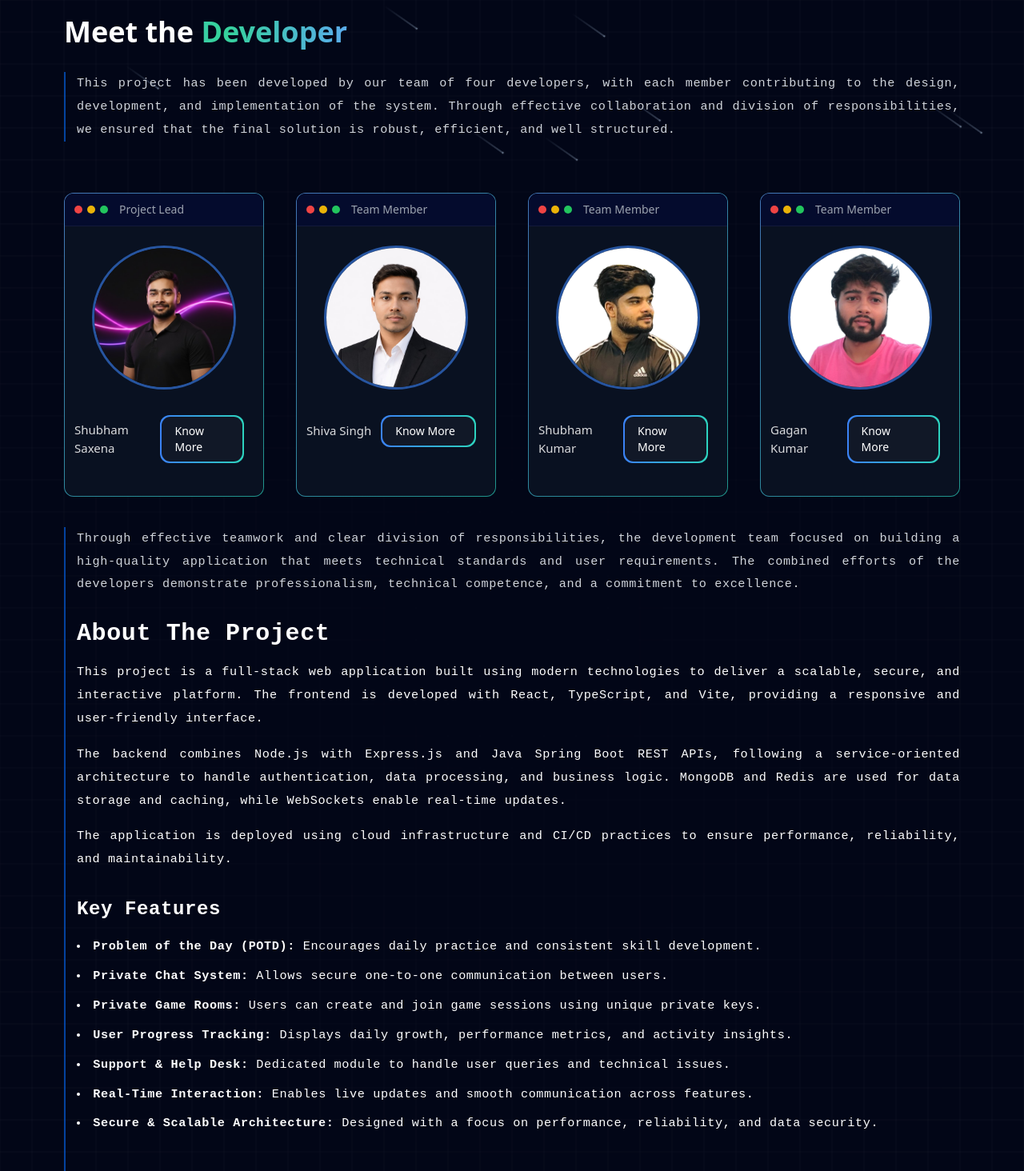
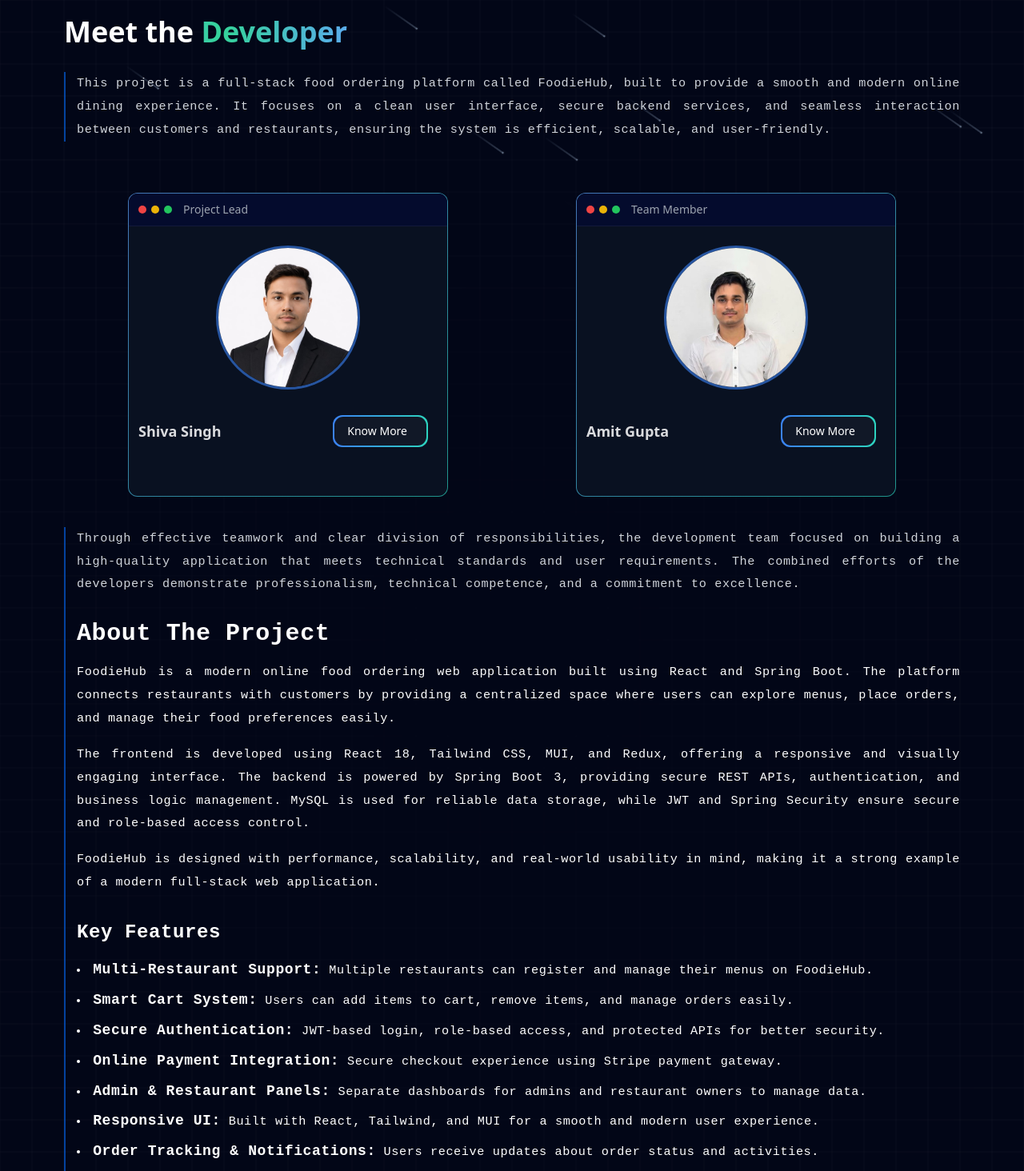
Before and after one commit to Shiva7011/Developer-page, a React (Vite) app: page / in a window 1280 px wide. Shown: the top 1464 px of the page at 80% size. Built offline with nearby package versions, Linux system fonts and the light colour scheme.

Commit message:
first commit

```diff
--- a/src/App.jsx
+++ b/src/App.jsx
@@ -3,8 +3,6 @@
 import Home from "./pages/Home/Home";
 import ShubhamHero from "./pages/ShubhamHero/ShubhamHero";
 import ShivaHero from "./pages/Shiva/ShivaHero";
-import GaganHero from "./pages/Gagan/GaganHero";
-import BhulvaHero from "./pages/bhulva/bhulvaHero";
 
 export default function App() {
   return (
@@ -13,8 +11,6 @@
         <Route path="/" element={<Home />} />
         <Route path="/shubhamhero" element={<ShubhamHero />} />
         <Route path="/shivahero" element={<ShivaHero />} />
-        <Route path="/gaganhero" element={<GaganHero />} />
-        <Route path="/bhulvahero" element={<BhulvaHero />} />
       </Routes>
     </BrowserRouter>
   );
--- a/src/pages/About/About.jsx
+++ b/src/pages/About/About.jsx
@@ -1,4 +1,4 @@
-import ShubhamImg from "@/assets/images/shubham.jpeg";
+import amitImg from "@/assets/images/amit.jpeg";
 
 export default function About() {
   return (
@@ -12,7 +12,7 @@
             <div className="relative mb-6 sm:mb-0">
               <div className="bg-linear-to-b aspect-76/59 relative rounded-2xl p-px from-zinc-300 to-transparent">
                 <img
-                  src={ShubhamImg}
+                  src={amitImg}
                   className="rounded-[15px] shadow block"
                   alt="payments illustration"
                   width={1207}
@@ -47,10 +47,9 @@
 
                   <div className="mt-6">
   <cite className="block font-medium text-white">
-    Shubham Saxena
+    Amit Gupta
   </cite>
 </div>
-
                 </blockquote>
               </div>
             </div>
--- a/src/pages/About/GaganAbout.jsx
+++ /dev/null
@@ -1,62 +0,0 @@
-import ShubhamImg from "@/assets/images/gagan.png";
-
-export default function About() {
-  return (
-    <>
-      <section id="about" className="py-16 md:py-32  text-white bg-[#04081A]">
-        <div className="mx-auto max-w-5xl space-y-8 px-6 md:space-y-16">
-          <h2 className="relative z-10 max-w-xl text-4xl font-medium lg:text-5xl text-white">
-            Developer, Designer, Creator
-          </h2>
-          <div className="grid gap-6 sm:grid-cols-2 md:gap-12 lg:gap-24">
-            <div className="relative mb-6 sm:mb-0">
-              <div className="bg-linear-to-b aspect-76/59 relative rounded-2xl p-px from-zinc-300 to-transparent">
-                <img
-                  src={ShubhamImg}
-                  className="rounded-[15px] shadow block"
-                  alt="payments illustration"
-                  width={1207}
-                  height={929}
-                />
-              </div>
-            </div>
-
-            <div className="relative space-y-4">
-              <p className="text-white">
-  Hello! I'm a Front-End Developer passionate about building clean,
-  responsive, and user-friendly web interfaces. I specialize in
-  JavaScript and modern front-end frameworks to create visually
-  appealing and performant web experiences.
-</p>
-
-<p className="text-white">
-  My focus is on translating designs into interactive applications,
-  ensuring accessibility, responsiveness, and smooth user interactions.
-  I enjoy crafting interfaces that are both functional and aesthetically
-  refined across different devices and screen sizes.
-</p>
-
-<div className="pt-6">
-  <blockquote className="border-l-4 border-gray-300 pl-4">
-    <p className="text-white">
-      As a continuous learner, I stay updated with modern UI trends,
-      best practices, and performance optimization techniques to
-      deliver intuitive and engaging front-end solutions.
-    </p>
-
-
-                  <div className="mt-6">
-  <cite className="block font-medium text-white">
-    Gagan Kumar
-  </cite>
-</div>
-
-                </blockquote>
-              </div>
-            </div>
-          </div>
-        </div>
-      </section>
-    </>
-  );
-}
--- a/src/pages/About/bhulvaAbout.jsx
+++ /dev/null
@@ -1,60 +0,0 @@
-import bhulvaImg from "@/assets/images/bhulva.png";
-
-export default function bhulvaAbout() {
-  return (
-    <>
-      <section id="about" className="py-16 md:py-32  text-white bg-[#04081A]">
-        <div className="mx-auto max-w-5xl space-y-8 px-6 md:space-y-16">
-          <h2 className="relative z-10 max-w-xl text-4xl font-medium lg:text-5xl text-white">
-            Developer, Designer, Creator
-          </h2>
-          <div className="grid gap-6 sm:grid-cols-2 md:gap-12 lg:gap-24">
-            <div className="relative mb-6 sm:mb-0">
-              <div className="bg-linear-to-b aspect-76/59 relative rounded-2xl p-px from-zinc-300 to-transparent">
-                <img
-                  src={bhulvaImg}
-                  className="rounded-[15px] shadow block"
-                  alt="payments illustration"
-                  width={1207}
-                  height={929}
-                />
-              </div>
-            </div>
-
-            <div className="relative space-y-4">
-              <p className="text-white">
-  Hello! I’m a Front-End Developer with a strong passion for building clean, responsive,
-  and user-friendly web interfaces. I specialize in JavaScript and modern front-end technologies,
-  focusing on transforming ideas and designs into interactive, high-quality web experiences that users enjoy.
-</p>
-
-<p className="text-white">
- My work emphasizes creating intuitive user interfaces with a strong attention to detail, performance
-  optimization, and accessibility. I strive to ensure that applications look and function consistently across
- different devices, browsers, and screen sizes while maintaining clean and maintainable code.
-</p>
-
-<div className="pt-6">
-  <blockquote className="border-l-4 border-gray-300 pl-4">
-    <p className="text-white">
-      As a continuous learner, I enjoy exploring new UI trends and
-      best practices to deliver polished and effective front-end
-      solutions.
-    </p>
-
-
-                  <div className="mt-6">
-  <cite className="block font-medium text-white">
-    Shubham Kumar
-  </cite>
-</div>
-
-                </blockquote>
-              </div>
-            </div>
-          </div>
-        </div>
-      </section>
-    </>
-  );
-}
--- a/src/pages/Home/Home.jsx
+++ b/src/pages/Home/Home.jsx
@@ -2,10 +2,8 @@
 import Meteors from "@/components/ui/meteors";
 import GridBox from "@/components/GridBox";
 import HeroButton from "@/components/HeroButton";
-import shubhamImg from "@/assets/images/shubham.jpeg";
+import amitImg from "@/assets/images/amit.jpeg";
 import shivaImg from "@/assets/images/shivaimage.jpeg";
-import bhulvaImg from "@/assets/images/bhulva.png";
-import gaganImg from "@/assets/images/gagan.png";
 import { useNavigate } from "react-router-dom";
 import "@/assets/css/home-text.css";
 
@@ -50,8 +48,6 @@
 
   {/* INNER WRAPPER */}
  <div className="w-full max-w-[1400px] px-6 sm:px-12 lg:px-20 flex flex-col">
-
-
     <h2 className="pt-[20px] text-3xl sm:text-4xl font-semibold text-white mb-4">
   Meet the {" "}
   <span className="gradient-text">
@@ -62,47 +58,37 @@
 
     {/* PARAGRAPH */}
     <p className="home-description  mb-16">
-      This project has been developed by our team of four developers,
-       with each member contributing to the design, development, and implementation of the system.
-        Through effective collaboration and division of responsibilities, we ensured that the final solution is robust,
-         efficient, and well structured.
+      This project is a full-stack food ordering platform called FoodieHub,
+       built to provide a smooth and modern online dining experience. It focuses on a clean user interface,
+        secure backend services, and seamless interaction between customers and restaurants, ensuring the system is efficient,
+        scalable, and user-friendly.
     </p>
 
     {/* GRID */}
-    <div className="grid grid-cols-1 sm:grid-cols-2 xl:grid-cols-4 gap-10 place-items-center">
+   <div className="flex justify-center items-center gap-40 flex-wrap">
 
-<GridBox title="Project Lead" image={shubhamImg} name="Shubham Saxena">
+
+<GridBox
+  title="Project Lead"  image={shivaImg} name={<span className="font-bold text-lg">Shiva Singh</span>}>
+
   <HeroButton
     size="sm"
     label="Know More"
-    onClick={() => navigate("/shubhamhero")}   // 👈 YAHI REDIRECT
+    onClick={() => navigate("/shivahero")}   // 👈 YAHI REDIRECT
   />
 </GridBox>
 
 
-<GridBox title="Team Member" image={shivaImg} name="Shiva Singh">
+<GridBox title="Team Member" image={amitImg} name={<span className="font-bold text-lg">Amit Gupta</span>}>
   <HeroButton
     label="Know More"
-    onClick={() =>  navigate("/shivahero")}
-  />
-</GridBox>
-
-<GridBox title="Team Member" image={bhulvaImg} name="Shubham Kumar">
-  <HeroButton
-    label="Know More"
-    onClick={() =>  navigate("/bhulvahero")}
-  />
-</GridBox>
-
-<GridBox title="Team Member" image={gaganImg} name="Gagan Kumar">
-  <HeroButton
-    label="Know More"
-    onClick={() => navigate("/gaganhero")}
+    onClick={() =>  navigate("/shubhamhero")}
   />
 </GridBox>
     </div> {/* grid */}
     <br></br>
     {/* 👇 PARAGRAPH BELOW GRID */}
+
 <p className="home-description home-description-bottom">
   Through effective teamwork and clear division of responsibilities, the
   development team focused on building a high-quality application that meets
@@ -120,22 +106,20 @@
 
   {/* ABOUT TEXT */}
   <p>
-    This project is a full-stack web application built using modern technologies
-    to deliver a scalable, secure, and interactive platform. The frontend is
-    developed with React, TypeScript, and Vite, providing a responsive and
-    user-friendly interface.
+    FoodieHub is a modern online food ordering web application built using React and Spring Boot.
+    The platform connects restaurants with customers by providing a centralized space where users can explore menus,
+    place orders, and manage their food preferences easily.
   </p>
 
   <p>
-    The backend combines Node.js with Express.js and Java Spring Boot REST APIs,
-    following a service-oriented architecture to handle authentication, data
-    processing, and business logic. MongoDB and Redis are used for data storage
-    and caching, while WebSockets enable real-time updates.
+    The frontend is developed using React 18, Tailwind CSS, MUI, and Redux, offering a responsive and visually engaging interface.
+    The backend is powered by Spring Boot 3, providing secure REST APIs, authentication, and business logic management.
+    MySQL is used for reliable data storage, while JWT and Spring Security ensure secure and role-based access control.
   </p>
 
   <p>
-    The application is deployed using cloud infrastructure and CI/CD practices
-    to ensure performance, reliability, and maintainability.
+    FoodieHub is designed with performance, scalability, and real-world usability in mind,
+     making it a strong example of a modern full-stack web application.
   </p>
 
   {/* KEY FEATURES HEADING */}
@@ -145,13 +129,23 @@
 
   {/* FEATURES LIST */}
   <ul className="list-disc list-inside space-y-2">
-    <li><b>Problem of the Day (POTD):</b> Encourages daily practice and consistent skill development.</li>
-    <li><b>Private Chat System:</b> Allows secure one-to-one communication between users.</li>
-    <li><b>Private Game Rooms:</b> Users can create and join game sessions using unique private keys.</li>
-    <li><b>User Progress Tracking:</b> Displays daily growth, performance metrics, and activity insights.</li>
-    <li><b>Support & Help Desk:</b> Dedicated module to handle user queries and technical issues.</li>
-    <li><b>Real-Time Interaction:</b> Enables live updates and smooth communication across features.</li>
-    <li><b>Secure & Scalable Architecture:</b> Designed with a focus on performance, reliability, and data security.</li>
+    <li><span className="font-bold text-lg">Multi-Restaurant Support:</span> Multiple restaurants can register and manage their menus on FoodieHub.</li>
+
+<li><span className="font-bold text-lg">Smart Cart System:</span> Users can add items to cart, remove items, and manage orders easily.</li>
+
+<li><span className="font-bold text-lg">Secure Authentication:</span> JWT-based login, role-based access, and protected APIs for better security.</li>
+
+<li><span className="font-bold text-lg">Online Payment Integration:</span> Secure checkout experience using Stripe payment gateway.</li>
+
+<li><span className="font-bold text-lg">Admin & Restaurant Panels:</span> Separate dashboards for admins and restaurant owners to manage data.</li>
+
+<li><span className="font-bold text-lg">Responsive UI:</span> Built with React, Tailwind, and MUI for a smooth and modern user experience.</li>
+
+<li><span className="font-bold text-lg">Order Tracking & Notifications:</span> Users receive updates about order status and activities.</li>
+
+<li><span className="font-bold text-lg">Scalable Full-Stack Architecture:</span> Developed using React and Spring Boot for performance and reliability.</li>
+
+
   </ul>
   <p className="pt-6 text-gray-300 italic">
   “Every line of code reflects collaboration, problem-solving, and a shared vision to create meaningful technology.”
--- a/src/pages/ShubhamHero/ShubhamHero.jsx
+++ b/src/pages/ShubhamHero/ShubhamHero.jsx
@@ -51,7 +51,7 @@
 
   const [code] = useState(`
 const profile = {
-    name: 'Shubham Saxena',
+    name: 'Amit Gupta',
     title: 'Full-Stack Developer | Cloud Enthusiast | Problem Solver',
     skills: [
         'React', 'NextJS', 'Redux', 'Express',
@@ -124,7 +124,6 @@
         document.documentElement.style.setProperty("--hero-padding-top", "0");
       }
     };
-
     checkResolution();
     window.addEventListener("resize", checkResolution);
 
@@ -191,7 +190,7 @@
                     I&apos;m
                     <span className="typing-effect gradient-text">
                       {" "}
-                      Shubham Saxena
+                      Amit Gupta
                     </span>
                   </span>
                 </h1>
@@ -221,7 +220,7 @@
               <div className="flex flex-col sm:flex-row gap-4 sm:gap-6 animate__animated animate__fadeInUp animate__delay-2s">
                 {/* View Projects Button */}
                 <a
-                  href="https://www.linkedin.com/in/shubham-saxena-303183286/"
+                  href="https://www.linkedin.com/in/amit-gupta-87200a254/"
                   className="group relative inline-flex items-center justify-center gap-3 bg-gradient-to-r from-blue-500 to-teal-400 p-0.5 rounded-xl transition-all duration-300 hover:scale-105 hover:shadow-[0_0_2rem_-0.5rem_#60A5FA]"
                 >
                   <span className="block w-full px-6 sm:px-8 py-3 sm:py-4 rounded-[11px] bg-gray-900 transition-all duration-300 group-hover:bg-gradient-to-r group-hover:from-blue-500 group-hover:to-teal-400">
@@ -234,7 +233,7 @@
 
                 {/* Contact Button */}
                 <a
-                  href="https://github.com/Shubham6301"
+                  href="https://github.com/amit1035"
                   className="group relative inline-flex items-center justify-center gap-3 p-0.5 rounded-xl bg-gradient-to-r from-gray-800 to-gray-700 transition-all duration-300 hover:scale-105 hover:shadow-[0_0_2rem_-0.5rem_#60A5FA]"
                 >
                   <span className="block w-full px-6 sm:px-8 py-3 sm:py-4 rounded-[11px] bg-gray-900 border border-gray-700/50 transition-all duration-300 group-hover:bg-gradient-to-r group-hover:from-gray-800 group-hover:to-gray-700">
```
Also changed, not shown: src/assets/images/Amit.jpeg (added).
